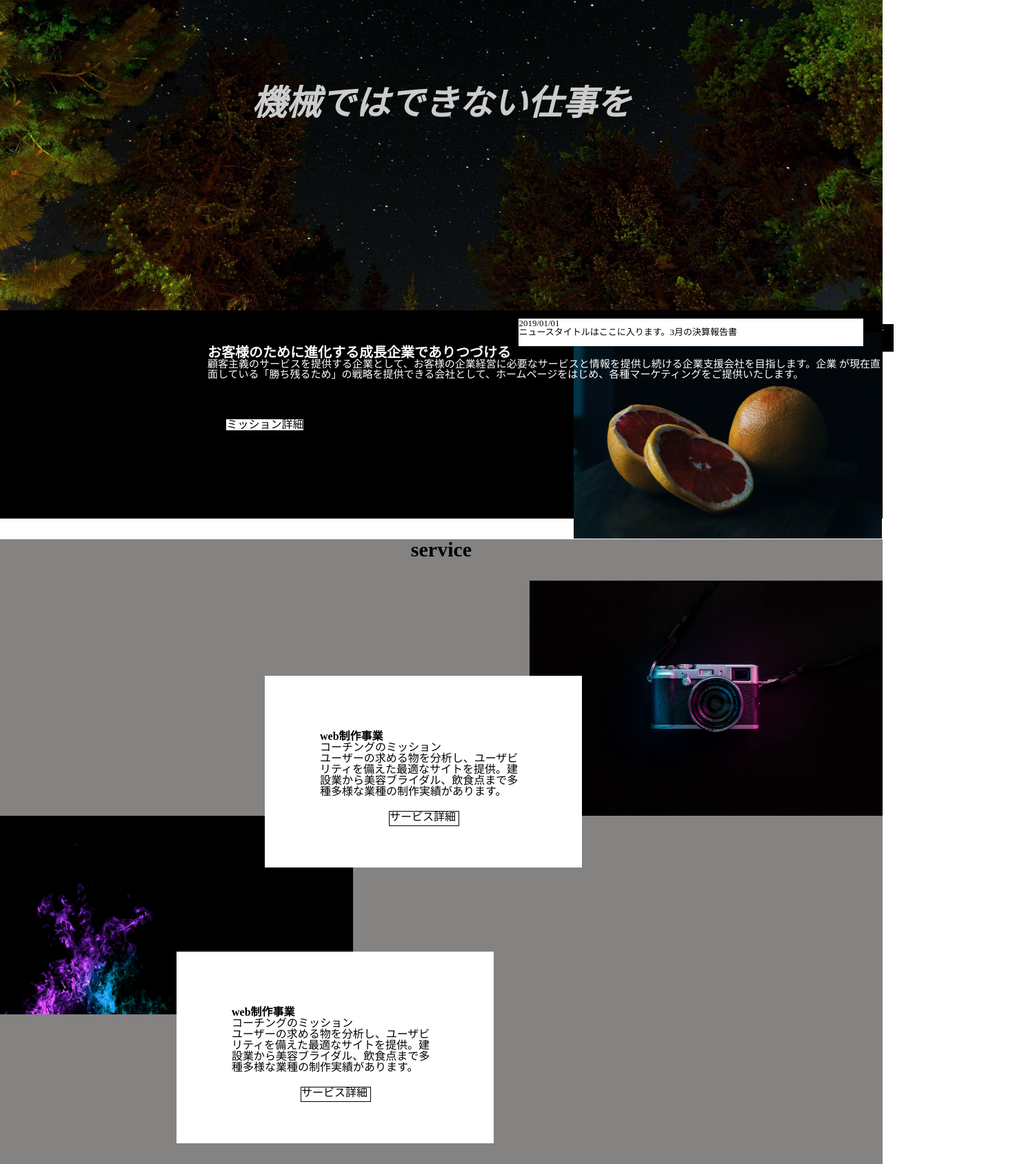
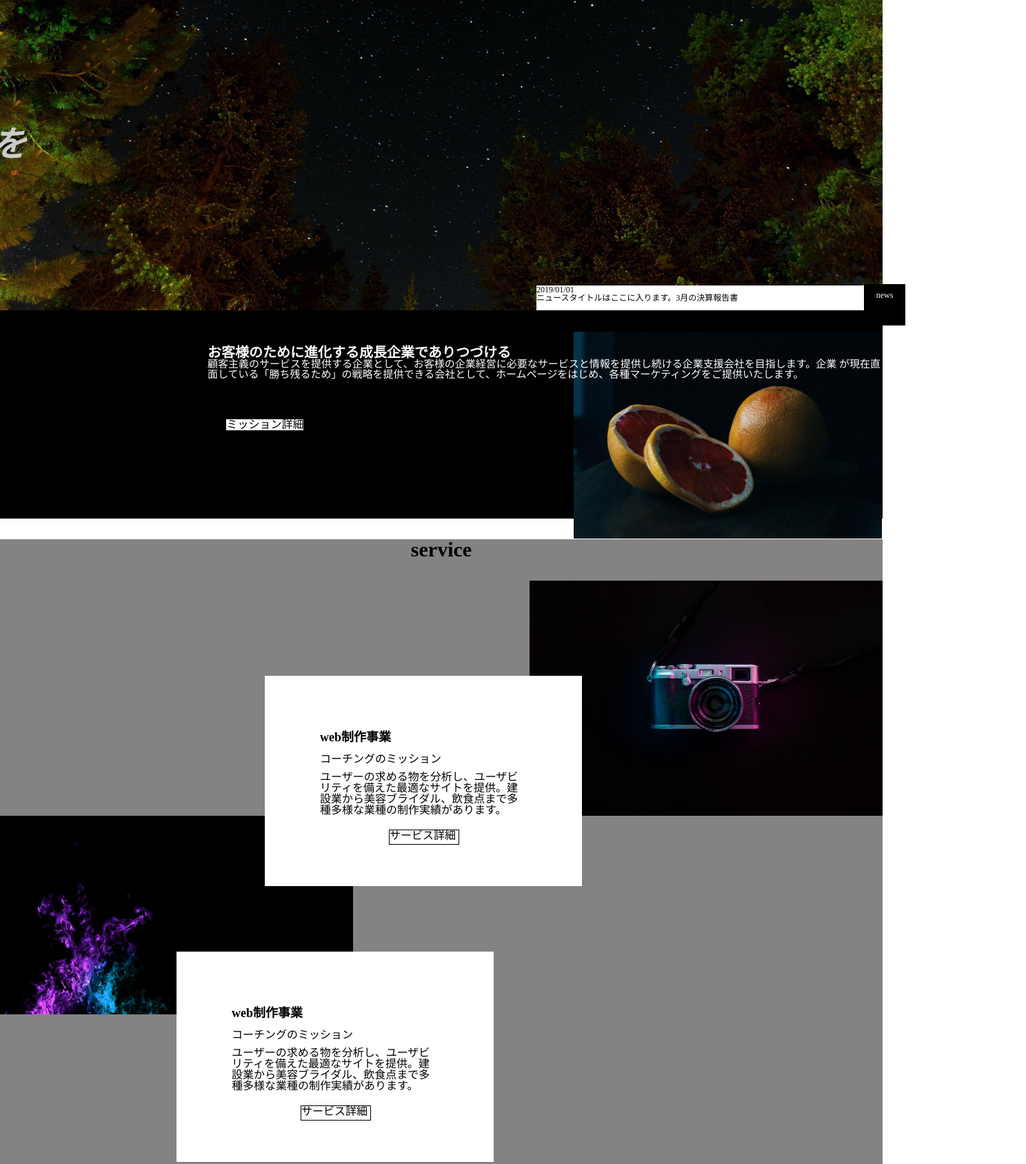
Before and after one commit to chonchon0516/20210215_toyoda, a plain HTML site: page index.html in a window 1280 px wide. Shown: the part 220-1908 px from the top of the page at 69% size, 1488 px wide, since content can reach past the window. Drawn offline with Linux system fonts and the light colour scheme.

Commit message:
css update

```diff
--- a/css/style.css
+++ b/css/style.css
@@ -48,17 +48,17 @@ select {
 
 /* eyecatch */
 #eyecatch {
+  position: relative;
   height: 600px;
   background: url(../img/eyecatch.jpg) no-repeat;
   background-size: cover;
   background-position: center;
-  position: relative;
 }
 
-#eyecatch p {
-  position: absolute;
-  top: 50%;
-  left: 50%;
+#eyecatch > p {
+  position: relative;
+  top: 60%;
+  left: 10%;
   transform: translate(-50%, -50%);
   font-size: 50px;
   font-style: italic;
@@ -66,32 +66,34 @@ select {
   color: #ccc;
   line-height: 1;
 }
-.infonews {
+#eyecatch .infonews {
   position: absolute;
-  top: 80%;
-  left: 58%;
-  font-size: 13px;
+  top: 83%;
+  left: 60%;
   width: 700px;
-  height: 40px;
+  height: 70px;
+  font-size: 12px !important;
   padding: 10px;
 }
 .info1 {
   position: relative;
-  z-index: 5;
   top: 80%;
   width: 500px;
-  height: 40px;
+  height: 50px;
   background: white;
   color: #000;
 }
+
 .news {
-  position: relative;
-  left: 72%;
+  position: absolute;
+  top: -5%;
+  left: 95%;
   background: #000;
   color: #fff;
-  font-size: 12px;
+  text-align: center;
   width: 40px;
   height: 40px;
+  padding: 10px;
 }
 
 /*eye_box*/
@@ -244,6 +246,17 @@ select {
   padding: 80px;
   background: #fff;
 }
+.line3 {
+  font-size: 18px;
+  font-weight: bold;
+  margin-bottom: 15px;
+  color: #000;
+}
+.line1 {
+  margin-bottom: 10px;
+  color: #000;
+}
+
 .lecturebox {
   position: relative;
   width: 100px;
@@ -278,7 +291,8 @@ select {
   width: 45%;
   height: 350px;
   background: url(../img/company.jpeg) no-repeat;
-  padding: 20px 35px 30px;
+  background-position: center;
+  padding: 160px 35px 30px;
   box-sizing: border-box;
   margin-bottom: 50px;
 }
@@ -286,7 +300,8 @@ select {
   width: 45%;
   height: 350px;
   background: url(../img/recruit.jpg) no-repeat;
-  padding: 20px 35px 30px;
+  background-position: center;
+  padding: 160px 35px 30px;
   box-sizing: border-box;
   margin-bottom: 50px;
 }
@@ -333,16 +348,16 @@ select {
   font-weight: bold;
   font-size: 17px;
   text-align: left;
-  padding: 35px 0 0 0;
+  padding: 35px 0 0 30px;
 }
 #company p {
   position: relative;
   left: 80%;
   color: #ccc;
-  font-size: 14px;
+  font-size: 15px;
   text-align: center;
   left: 50px;
-  padding: 35px 0 0 0;
+  padding: 35px 0 0 130px;
 }
 
 /* contact */
@@ -402,7 +417,7 @@ select {
   font-size: 15px;
   width: 150px;
   height: 10px;
-  padding-bottom: 20px;
+  padding: 15px;
 }
 
 /* footer */
--- a/index.html
+++ b/index.html
@@ -28,16 +28,16 @@
   <main>
     <div id="eyecatch">
       <p>機械ではできない仕事を</p>
+
+      <div class="infonews">
+        <div class="info1">
+          <p class="info2">2019/01/01</p>
+          <p class="info2">ニュースタイトルはここに入ります。3月の決算報告書</p>
+
+          <div class="news">news</div>
+      </div>
     </div>
-    <div class="infonews">
-      <div class="info1">
-      <p>2019/01/01</p>
-      <p>ニュースタイトルはここに入ります。3月の決算報告書</p>
-      </div>
-      <div class="news">news</div>
-    </div>
-
-
+  </div>
     <div class= "eye_box">
       <h3>お客様のために進化する成長企業でありつづける</h3>
       <div class="image1"><img src="./img/mission-img.jpg" alt="" class="alignleft"></div>
@@ -81,8 +81,8 @@
       <h2 class="section-title">service</h2>
       <div class="about-wrap">
         <div class="text-wrap-first">
-          <h3>web制作事業</h3>
-          <p> コーチングのミッション</p>
+          <h3 class="line3">web制作事業</h3>
+          <p class="line1"> コーチングのミッション</p>
           <p>ユーザーの求める物を分析し、ユーザビリティを備えた最適なサイトを提供。建設業から美容ブライダル、飲食点まで多種多様な業種の制作実績があります。
           </p>
           <div class="lecturebox">サービス詳細</div>
@@ -91,8 +91,8 @@
       </div>
       <div class="about-wrap">
         <div class="text-wrap-second">
-          <h3>web制作事業</h3>
-          <p>コーチングのミッション</p>
+          <h3 class="line3">web制作事業</h3>
+          <p class="line1">コーチングのミッション</p>
           <p>ユーザーの求める物を分析し、ユーザビリティを備えた最適なサイトを提供。建設業から美容ブライダル、飲食点まで多種多様な業種の制作実績があります。
           </p>
           <div class="lecturebox">サービス詳細</div>
```
